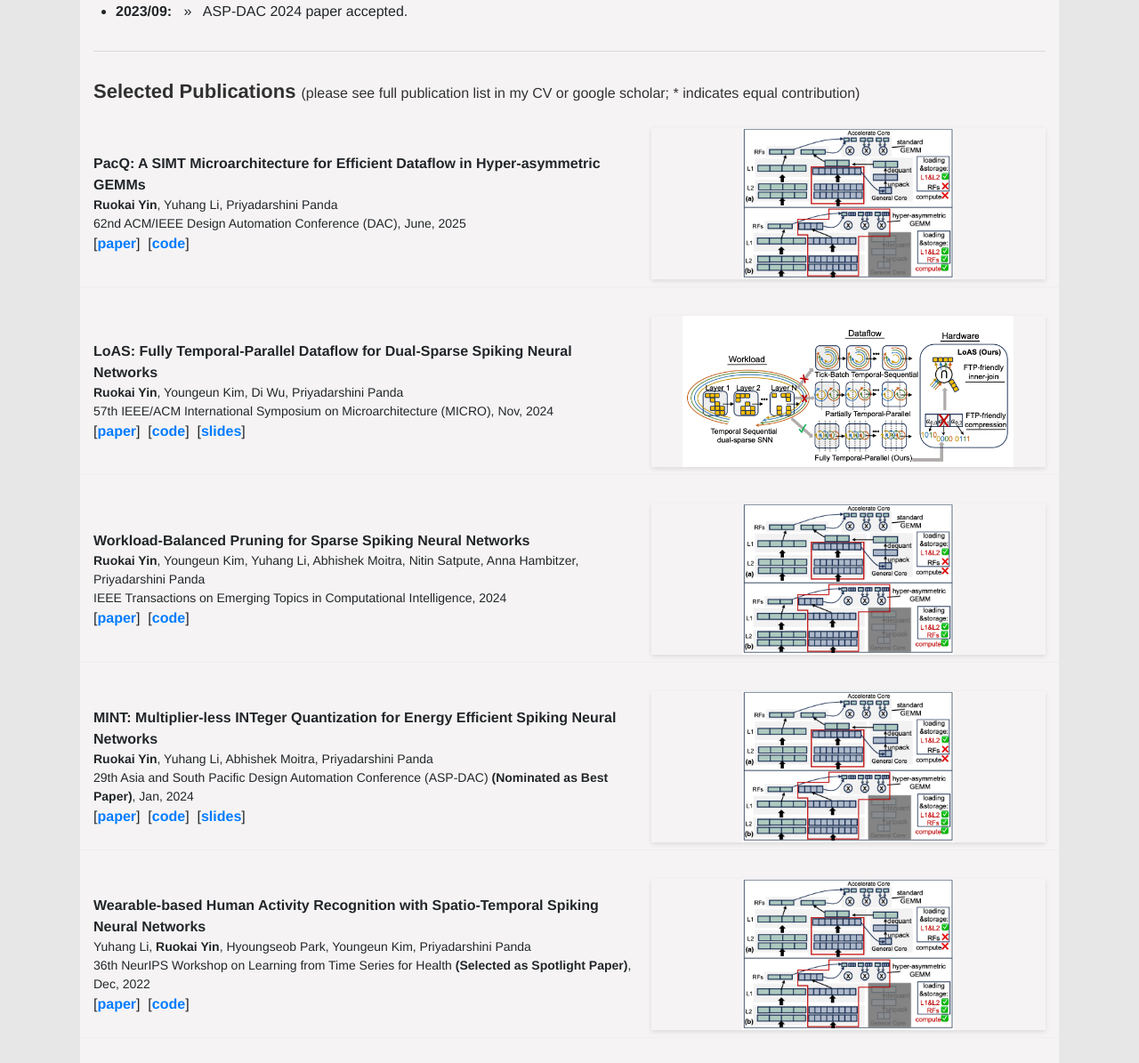
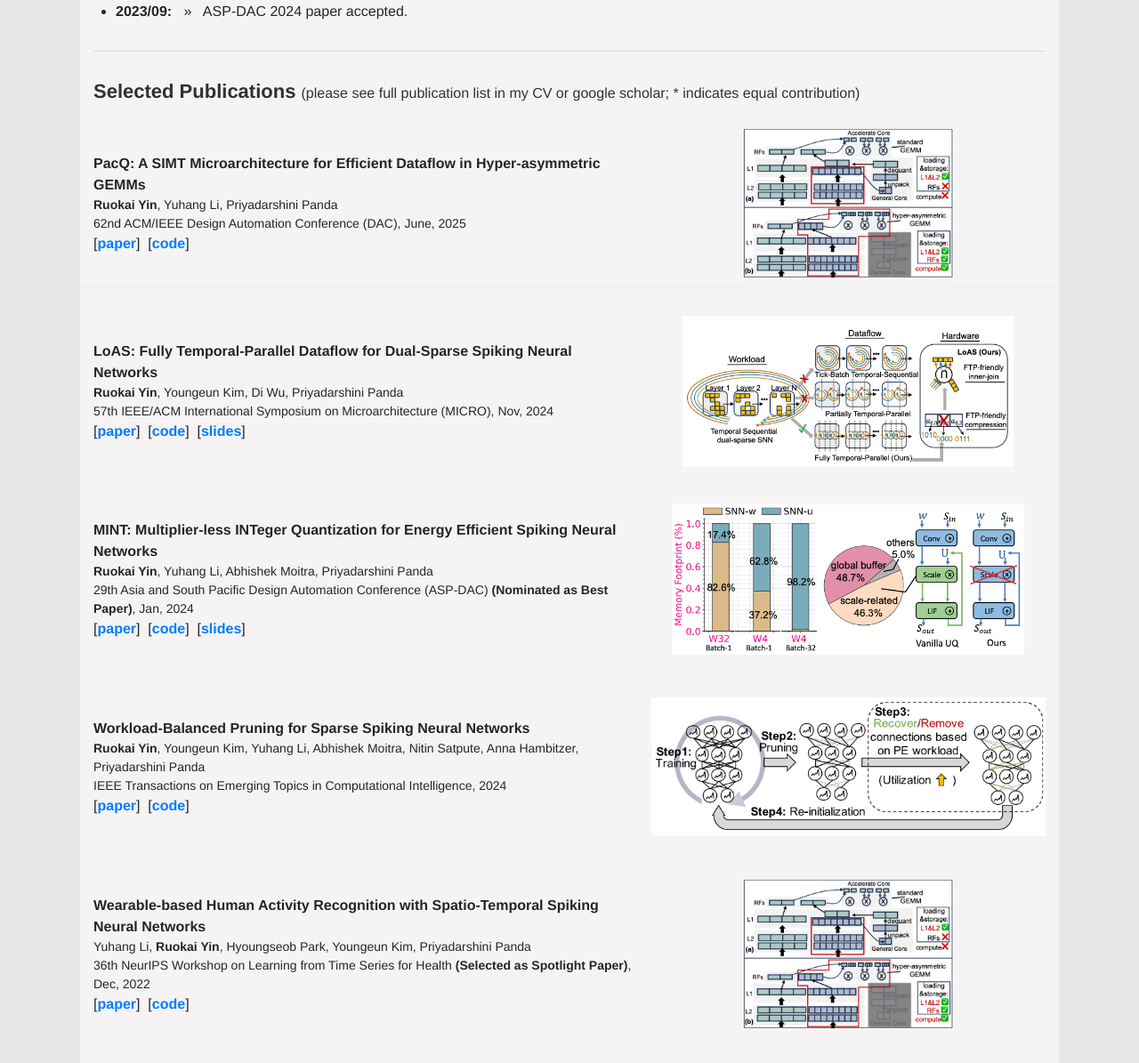
Before and after one commit to RuokaiYin/RuokaiYin.github.io, a Jekyll site: the page built from index.html, in a window 1280 px wide, cut to the strip 777-1972 px from the top of the page. Shown: the whole strip at 89% size. Built offline with Jekyll 4.4.1, drawn with Linux system fonts in a browser that asks for light colours.

Commit message:
update images

```diff
--- a/_includes/publications.html
+++ b/_includes/publications.html
@@ -47,7 +47,7 @@
         padding-left: 0;
     }
     .paper-thumbnail {
-        box-shadow: 0 2px 5px rgba(0,0,0,0.1);
+        /* box-shadow: 0 2px 5px rgba(0,0,0,0.1); */
         width: 100%;
         height: 170px;
         object-fit: contain;
```
Also changed, not shown: _data/publications.yml (+17 -16 lines), assets/paper-thumbnails/mint.png (added), assets/paper-thumbnails/uticket.png (added).
